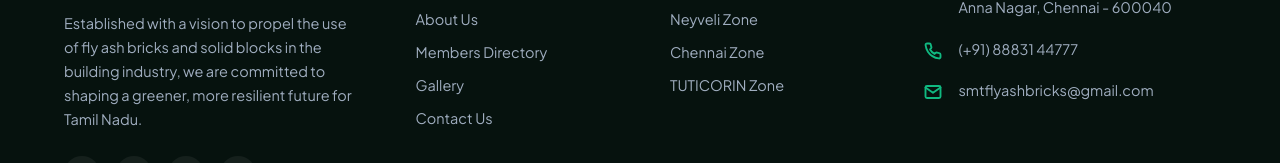
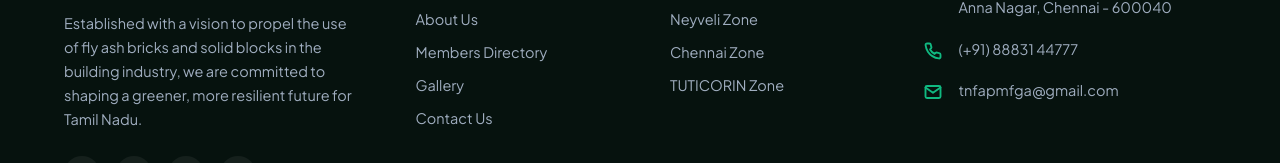
Before and after one commit to mayonaisolutions/bricksassociation, a React (Create React App) app: page /contact-us in a window 1280 px wide. Shown: the part 3556-3719 px from the top of the page. Built offline with nearby package versions, Linux system fonts and the light colour scheme.

Commit message:
updates of mail

```diff
--- a/src/components/footer.tsx
+++ b/src/components/footer.tsx
@@ -119,7 +119,7 @@ export const Footer: React.FC = () => {
                     <polyline points="22,6 12,13 2,6" />
                   </svg>
                 </div>
-                <p>smtflyashbricks@gmail.com</p>
+                <p>tnfapmfga@gmail.com</p>
               </div>
             </div>
           </div>
--- a/src/pages/contact-us.tsx
+++ b/src/pages/contact-us.tsx
@@ -97,7 +97,7 @@ export const Contactus = () => {
                                 </div>
                                 <div className="contact-detail-content">
                                     <h3>Email Address</h3>
-                                    <p>smtflyashbricks@gmail.com</p>
+                                    <p>tnfapmfga@gmail.com</p>
                                 </div>
                             </div>
 
@@ -119,7 +119,7 @@ export const Contactus = () => {
                             <div className="contact-detail-item">
                                 <div className="contact-detail-icon">
                                     <svg width="20" height="20" viewBox="0 0 24 24" fill="currentColor" style={{ display: 'block', margin: 'auto' }}>
-                                        <path d="M18.244 2.25h3.308l-7.227 8.26 8.502 11.24H16.17l-5.214-6.817L4.99 21.75H1.68l7.73-8.835L1.254 2.25H8.08l4.713 6.231zm-1.161 17.52h1.833L7.084 4.126H5.117z"/>
+                                        <path d="M18.244 2.25h3.308l-7.227 8.26 8.502 11.24H16.17l-5.214-6.817L4.99 21.75H1.68l7.73-8.835L1.254 2.25H8.08l4.713 6.231zm-1.161 17.52h1.833L7.084 4.126H5.117z" />
                                     </svg>
                                 </div>
                                 <div className="contact-detail-content">
@@ -191,7 +191,7 @@ export const Contactus = () => {
                                 </div>
                             </div>
 
-                             <div className="form-group">
+                            <div className="form-group">
                                 <label htmlFor="brickType">Required Fly Ash Brick Type/Grade</label>
                                 <select
                                     id="brickType"
```
